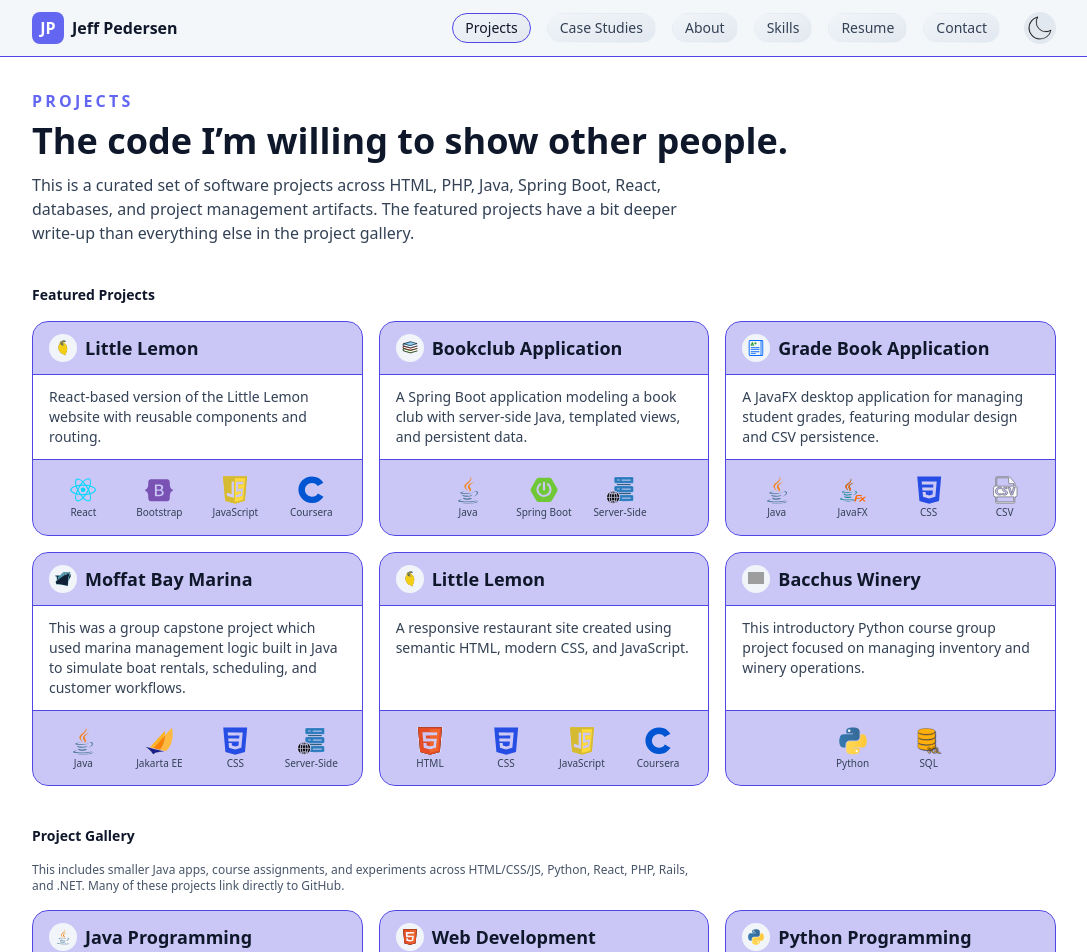
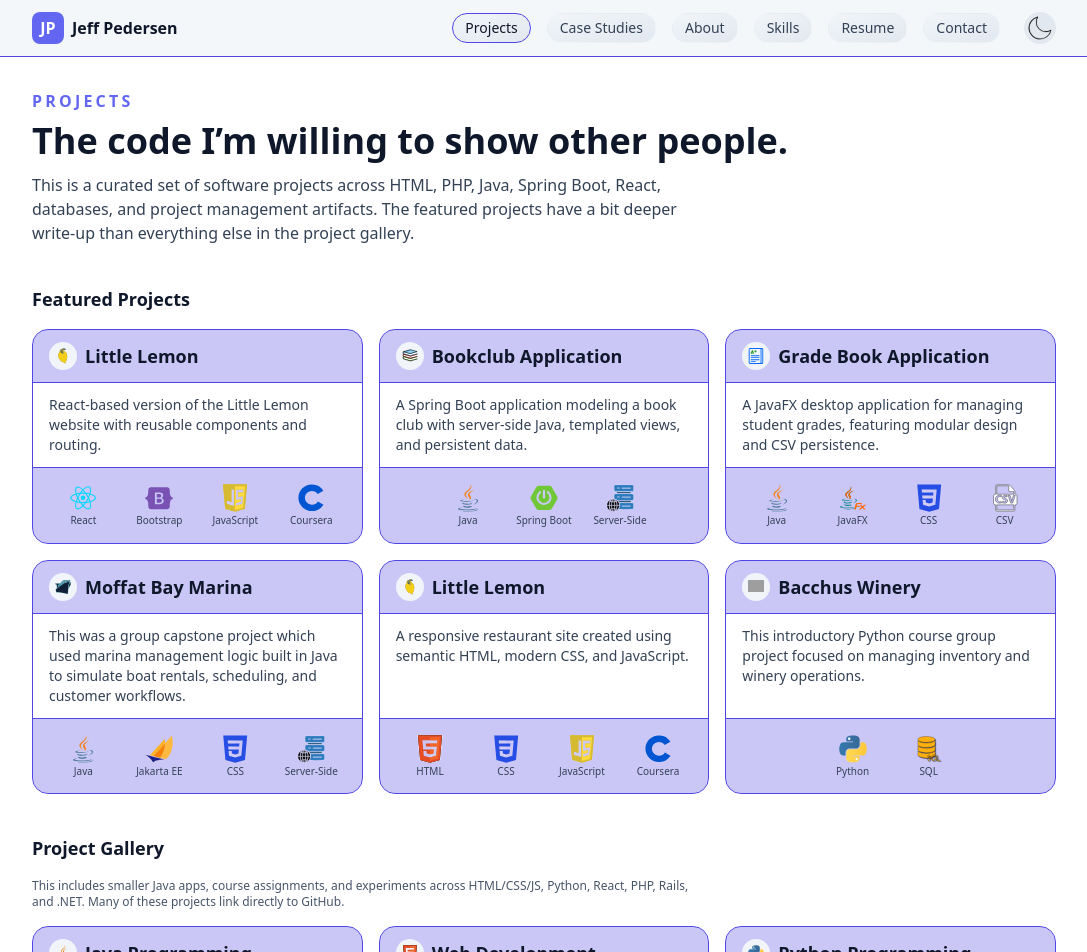
Before and after one commit to J-Pedersen/dev-portfolio, a React (Vite) app: page /projects in a window 1280 px wide. Shown: the top 952 px of the page, without its empty margins (96-1183 px from the left). Built offline with nearby package versions, Linux system fonts and the light colour scheme; grey boxes are pictures that could not be loaded; the HTML template or start-up script is replaced by a standard one.

Commit message:
updated text

```diff
--- a/src/pages/Projects.jsx
+++ b/src/pages/Projects.jsx
@@ -19,7 +19,7 @@
 
       {featured.length > 0 && (
         <section className="space-y-4">
-          <h2 className="text-sm font-semibold text-slate-900 dark:text-slate-200">
+          <h2 className="text-lg font-extrabold text-slate-900 dark:text-slate-200">
             Featured Projects
           </h2>
           <div className="grid gap-4 md:grid-cols-3 items-stretch">
@@ -32,7 +32,7 @@
 
       {gallery.length > 0 && (
         <section className="space-y-4">
-          <h2 className="text-sm font-semibold text-slate-900 dark:text-slate-200">
+          <h2 className="text-lg font-extrabold text-slate-900 dark:text-slate-200">
             Project Gallery
           </h2>
 
--- a/src/pages/Skills.jsx
+++ b/src/pages/Skills.jsx
@@ -154,7 +154,7 @@
       </section>
 
       <section className="space-y-3 text-sm text-slate-700 dark:text-slate-300">
-        <h2 className="text-sm font-semibold text-slate-900 dark:text-slate-100">
+        <h2 className="text-lg font-extrabold text-slate-900 dark:text-slate-100">
           How I prefer to work
         </h2>
 
```
